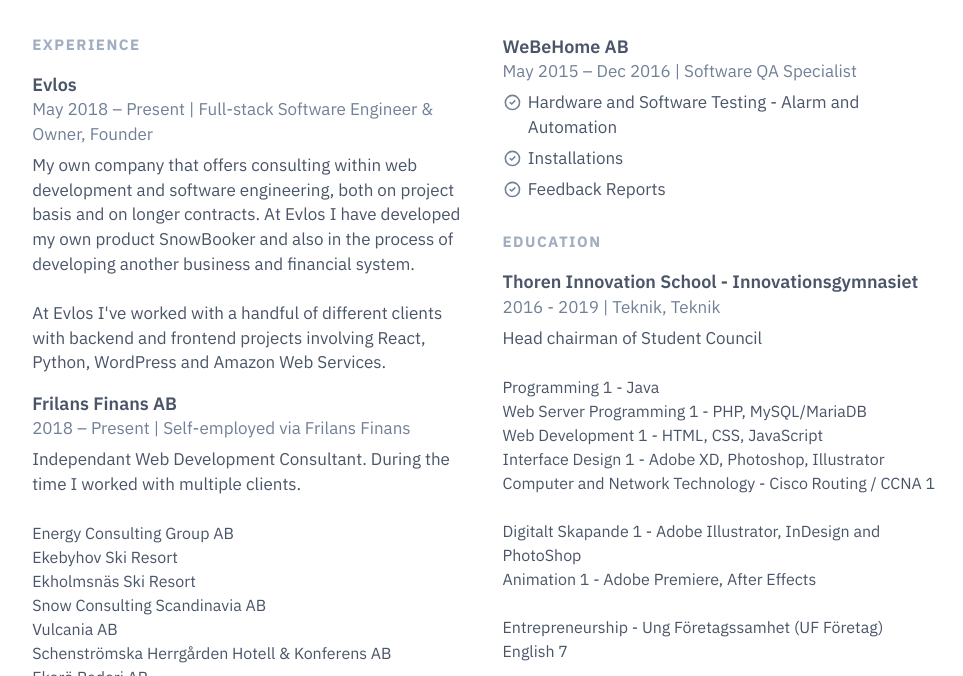
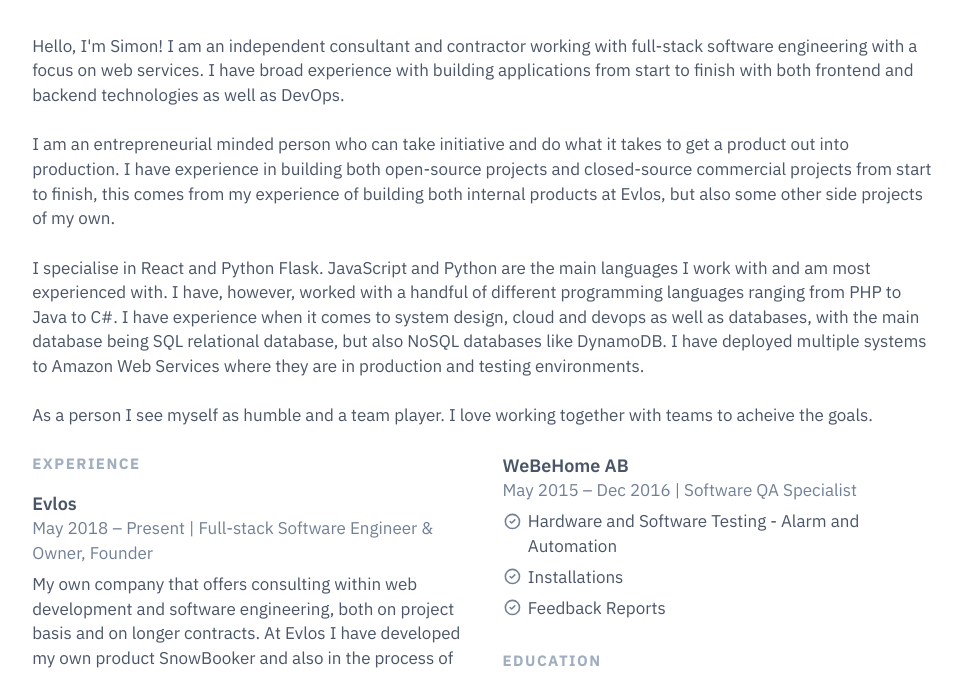
Before and after one commit to Alex-Cosmas/A4-Size-POC-, a website: page public/index.html in a window 1280 px wide. Shown: the part 123-799 px from the top of the page, without its empty margins (155-1118 px from the left). Drawn offline with nearby package versions, Linux system fonts and the light colour scheme; files that its build step writes are made by us from their sources.

Commit message:
Updated resumé with top text

```diff
--- a/public/index.html
+++ b/public/index.html
@@ -27,6 +27,24 @@
         <h1 class="text-2xl font-semibold text-gray-700">Simon Arledal</h1>
       </header>
       <!-- end Name -->
+
+      <p class="mt-1.5 text-m text-gray-700 leading-normal">
+        Hello, I'm Simon! I am an independent consultant and contractor working with full-stack software engineering with a focus on web services.
+        I have broad experience with building applications from start to finish with both frontend and backend technologies as well as DevOps.
+        <br /><br/>
+        I am an entrepreneurial minded person who can take initiative and do what it takes to get a product out into production. I have experience in building both open-source projects and closed-source commercial projects from start to finish, this comes from my experience of building both internal products at Evlos, but also
+        some other side projects of my own.
+        <br /><br/>
+        I specialise in React and Python Flask. JavaScript and Python are the main
+        languages I work with and am most experienced with. I have, however, worked with a handful of different programming languages ranging from PHP to Java
+        to C#. I have experience when it comes to system design, cloud and devops as well as databases, with the main database being SQL relational database, but
+        also NoSQL databases like DynamoDB. I have deployed multiple systems to Amazon Web Services where they are in production and testing environments.
+        <br />
+        <br />
+        As a person I see myself as humble and a team player. I love working together with teams to acheive the goals.
+        <br />
+        <br />
+      </p>
 
       <!-- Column -->
       <div class="md:col-2 print:col-2 col-gap-md md:h-a4-col print:h-a4-col col-fill">
@@ -475,6 +493,10 @@
             <ul>
               <li class="mt-1.5 flex items-start justify-start text-m text-gray-700 leading-normal">
                 <span class="icon-parent flex items-center justify-center flex-shrink-0"><svg class="w-4.5 h-4.5" xmlns="http://www.w3.org/2000/svg" viewBox="0 0 24 24" width="24" height="24"><path class="text-gray-600 print:text-gray-900 fill-current" d="M19.48 13.03A4 4 0 0 1 16 19h-4a4 4 0 1 1 0-8h1a1 1 0 0 0 0-2h-1a6 6 0 1 0 0 12h4a6 6 0 0 0 5.21-8.98L21.2 12a1 1 0 1 0-1.72 1.03zM4.52 10.97A4 4 0 0 1 8 5h4a4 4 0 1 1 0 8h-1a1 1 0 0 0 0 2h1a6 6 0 1 0 0-12H8a6 6 0 0 0-5.21 8.98l.01.02a1 1 0 1 0 1.72-1.03z"/></svg></span>
+                <span class="ml-1.5">www.simzor.com</span>
+              </li>
+              <li class="mt-1.5 flex items-start justify-start text-m text-gray-700 leading-normal">
+                <span class="icon-parent flex items-center justify-center flex-shrink-0"><svg class="w-4.5 h-4.5" xmlns="http://www.w3.org/2000/svg" viewBox="0 0 24 24" width="24" height="24"><path class="text-gray-600 print:text-gray-900 fill-current" d="M19.48 13.03A4 4 0 0 1 16 19h-4a4 4 0 1 1 0-8h1a1 1 0 0 0 0-2h-1a6 6 0 1 0 0 12h4a6 6 0 0 0 5.21-8.98L21.2 12a1 1 0 1 0-1.72 1.03zM4.52 10.97A4 4 0 0 1 8 5h4a4 4 0 1 1 0 8h-1a1 1 0 0 0 0 2h1a6 6 0 1 0 0-12H8a6 6 0 0 0-5.21 8.98l.01.02a1 1 0 1 0 1.72-1.03z"/></svg></span>
                 <span class="ml-1.5">web.evlos.se</span>
               </li>
               <li class="mt-1.5 flex items-start justify-start text-m text-gray-700 leading-normal">
```
